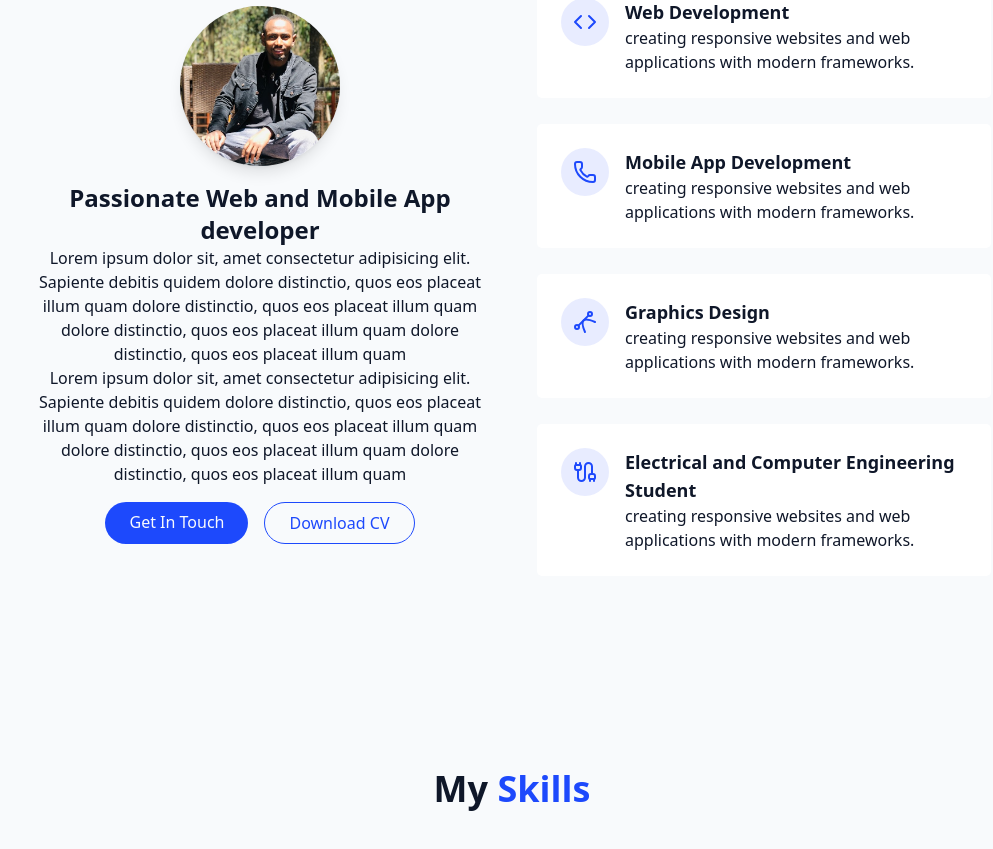
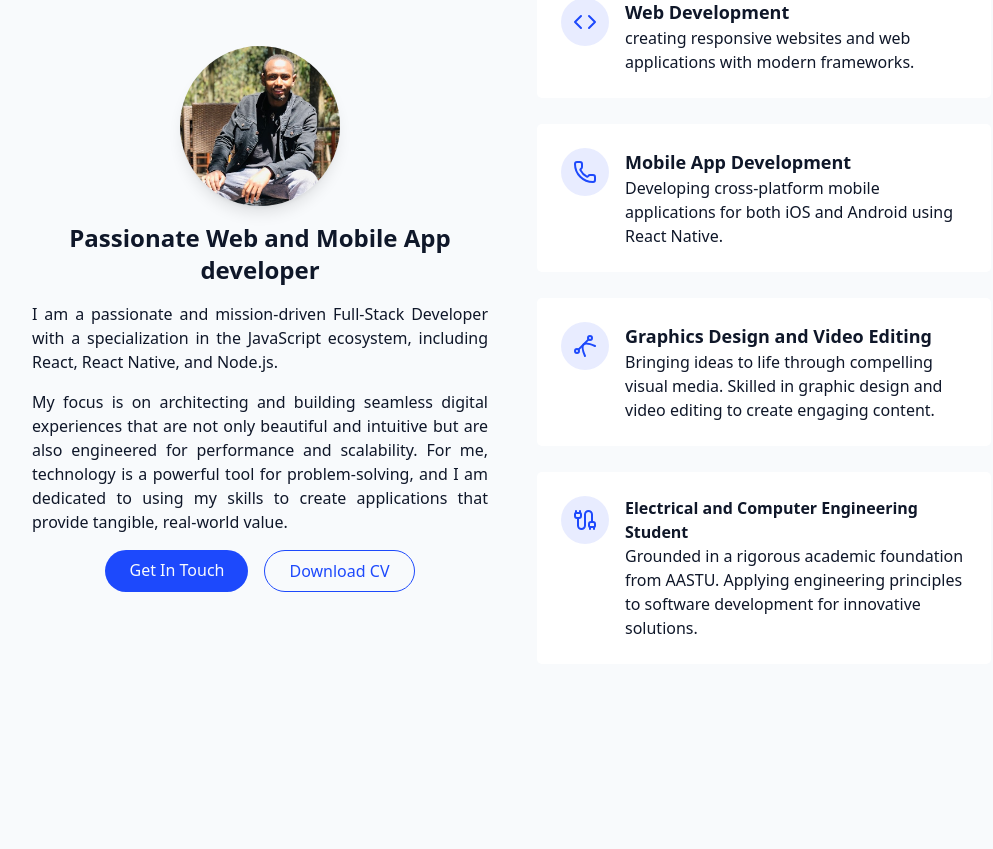
Before and after one commit to yarbework/Yarbework-Mohammed-Personal-Portfolio, a React (Vite) app in the folder Yarbework-Personal-Portfolio/: page / in a window 1280 px wide. Shown: the part 1011-1860 px from the top of the page, without its empty margins (128-1121 px from the left). Built offline with nearby package versions, Linux system fonts and the light colour scheme.

Commit message:
adding additoinal project images and changing text

```diff
--- a/Yarbework-Personal-Portfolio/src/component/AboutMe.jsx
+++ b/Yarbework-Personal-Portfolio/src/component/AboutMe.jsx
@@ -14,21 +14,20 @@ export const AboutMe = () => {
             <img src={image} alt="yarbework-Mohammed" className="w-40 h-40 rounded-full mx-auto mb-4 object-cover shadow-lg" />
 
                 <h3 className="text-2xl font-semibold">Passionate Web and Mobile App developer</h3>
-                <p className="text-muted-foreground">
-                    Lorem ipsum dolor sit, amet consectetur
-                     adipisicing elit. Sapiente debitis quidem
-                      dolore distinctio, quos eos placeat illum quam
-                      dolore distinctio, quos eos placeat illum quam
-                      dolore distinctio, quos eos placeat illum quam
-                      dolore distinctio, quos eos placeat illum quam
+                <p className="text-muted-foreground text-justify mt-4">
+                    I am a passionate and mission-driven Full-Stack Developer
+                    with a specialization in the JavaScript ecosystem,
+                    including React, React Native, and Node.js.
+
                 </p>
-                <p className="text-muted-foreground">
-                    Lorem ipsum dolor sit, amet consectetur
-                     adipisicing elit. Sapiente debitis quidem
-                      dolore distinctio, quos eos placeat illum quam
-                      dolore distinctio, quos eos placeat illum quam
-                      dolore distinctio, quos eos placeat illum quam
-                      dolore distinctio, quos eos placeat illum quam
+                <p className="text-muted-foreground text-justify mt-4">
+                   My focus is on architecting and building seamless
+                    digital experiences that are not only beautiful and
+                    intuitive but are also engineered for performance and
+                    scalability. For me, technology is a powerful tool for
+                     problem-solving, and I am dedicated to using my
+                     skills to create applications that provide tangible,
+                     real-world value.
                 </p>
                 <div className="flex flex-col sm:flex-row gap-4 pt-4 justify-center">
                     <a href="#contact" className="cosmic-button">
@@ -65,7 +64,7 @@ export const AboutMe = () => {
                         <div className='text-left '>
                             <h4 className='font-semibold text-lg'>Mobile App Development</h4>
                             <p className='text-muted foreground'>
-                                creating responsive websites and web applications with modern frameworks.
+                                Developing cross-platform mobile applications for both iOS and Android using React Native.
                             </p>
                         </div>
                     </div>
@@ -76,10 +75,11 @@ export const AboutMe = () => {
                             <Tangent className="h-6 w-6 text-primary"/>
                         </div>
                         <div className='text-left '>
-                            <h4 className='font-semibold text-lg'>Graphics Design</h4>
+                            <h4 className='font-semibold text-lg'>Graphics Design and Video Editing</h4>
                             <p className='text-muted foreground'>
-                                creating responsive websites and web applications with modern frameworks.
-                            </p>
+                                Bringing ideas to life through compelling visual media.
+                                Skilled in graphic design and video editing to create engaging content.
+                                </p>
                         </div>
                     </div>
                 </div>
@@ -89,9 +89,10 @@ export const AboutMe = () => {
                             <Cable className="h-6 w-6 text-primary"/>
                         </div>
                         <div className='text-left '>
-                            <h4 className='font-semibold text-lg'>Electrical and Computer Engineering Student</h4>
+                            <h4 className='font-bold text-md'>Electrical and Computer Engineering Student</h4>
                             <p className='text-muted foreground'>
-                                creating responsive websites and web applications with modern frameworks.
+                                Grounded in a rigorous academic foundation from AASTU.
+                                Applying engineering principles to software development for innovative solutions.
                             </p>
                         </div>
                     </div>
--- a/Yarbework-Personal-Portfolio/src/component/CertificatesSection.jsx
+++ b/Yarbework-Personal-Portfolio/src/component/CertificatesSection.jsx
@@ -48,7 +48,7 @@ const TimelineItem = ({ certificate, index }) => {
 
             {/* The central timeline axis point */}
             <div className="z-10 flex items-center order-1 bg-primary shadow-xl w-8 h-8 rounded-full">
-                <h1 className="mx-auto font-semibold text-lg ">{index + 1}</h1>
+                <h1 className="mx-auto font-semibold text-white text-lg ">{index + 1}</h1>
             </div>
 
 
--- a/Yarbework-Personal-Portfolio/src/component/HeroSections.jsx
+++ b/Yarbework-Personal-Portfolio/src/component/HeroSections.jsx
@@ -15,8 +15,9 @@ export const HeroSection =  () => {
                             <span className="opacity-0 animate-fade-in-delay-3"> Mohammed</span>
                         </h1>
                         <p className="text-lg md:text-xl text-muted-foreground max-2-2xl mx-auto opacity-0 animate-fade-in-delay-4">
-                             I create steller web experiences and Mobile Applications with modern technologies.
-                             Specializing in front-end development, I build interfaces that are both beautiful and functional.
+                           I build seamless Web and Mobile experiences with modern JavaScript technologies.
+                           Specializing in the React ecosystem,
+                           I create interfaces that are beautiful, functional, and performant.
                         </p>
                         <div className="pt-4 opacity-0 animate-fade-in-delay-4">
                             <a href="#projects" className="cosmic-button">
```
Also changed, not shown: Yarbework-Personal-Portfolio/public/projects/project-1.jpeg.
